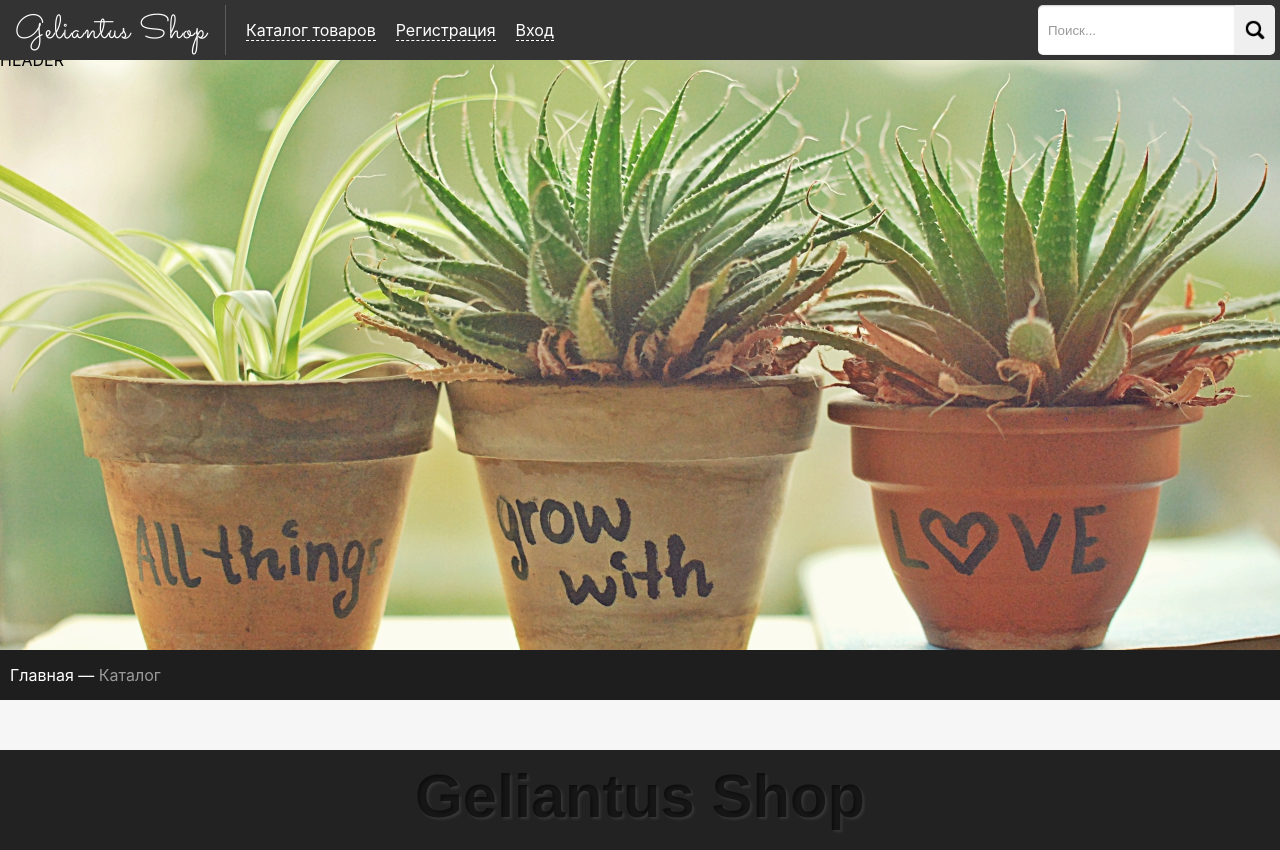
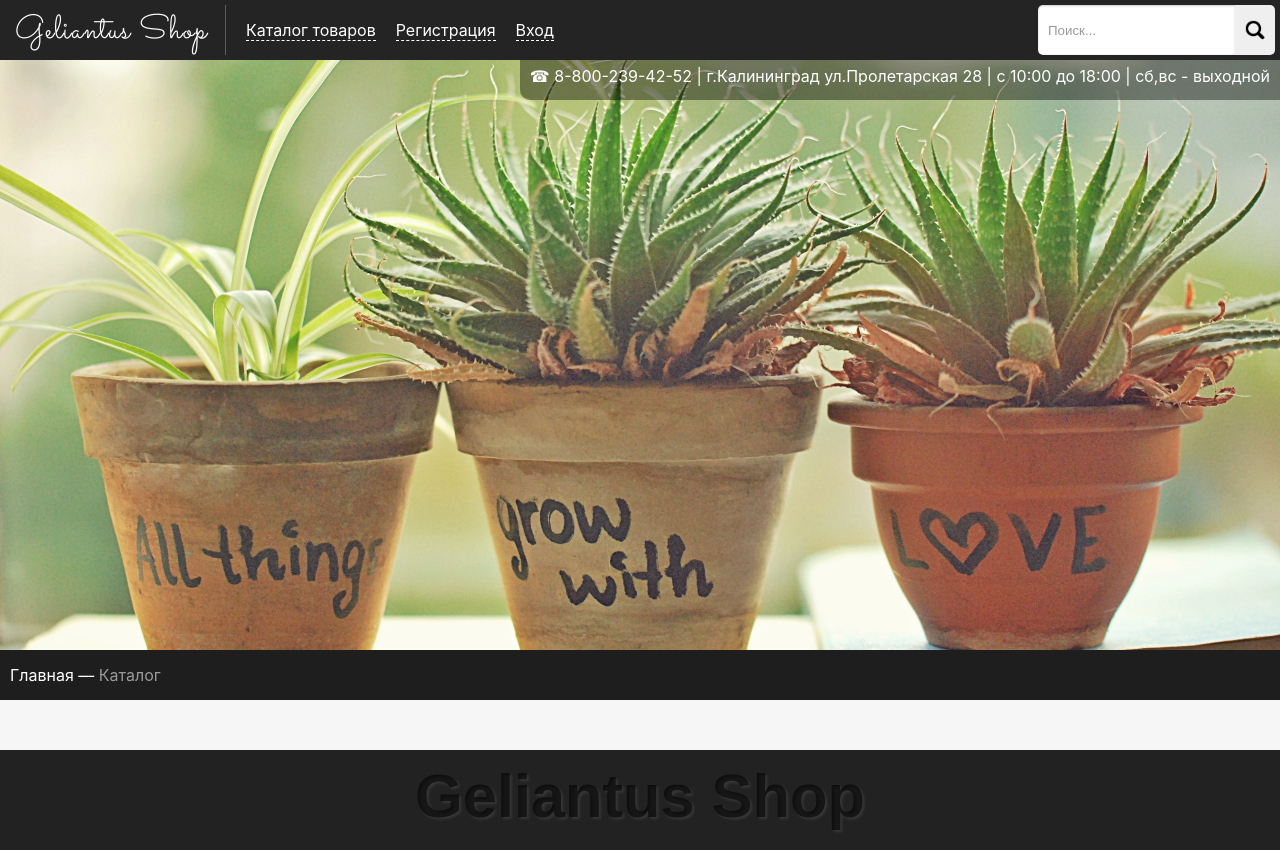
Before and after one commit to 89114835261/GeliantusShop, a React (Create React App) app: page /Product/1/1 in a window 1280 px wide. Built offline with nearby package versions, Linux system fonts and the light colour scheme.

Commit message:
Пофиксили еще некоторые баги. Добавили 1 блок в шапке, что бы позже сделать его динамическим. т.е. он будет только в том случае, если админ заполнит туда инфу

```diff
--- a/src/Component/Header/Header.js
+++ b/src/Component/Header/Header.js
@@ -4,8 +4,10 @@ import H from './Header.module.css';
 let Header = (props) => {
     return(
         <div className={H.header} >
-                    HEADER
-                </div>
+            <div className={H.infoBlock}>
+                <p>&#9742; 8-800-239-42-52 | г.Калининград ул.Пролетарская 28 | с 10:00 до 18:00 | сб,вс - выходной</p>
+            </div>
+        </div>
     );
 }
 
--- a/src/Component/Header/Header.module.css
+++ b/src/Component/Header/Header.module.css
@@ -1,8 +1,20 @@
 .header {
-    background-color: #d4ff9a;
     grid-area: header;
     background-image: url('./../../img/Header.jpg');
     background-repeat: no-repeat;
     background-size: 100%;
     background-position: bottom -100px right 0;
+    position: relative;
 }
+
+.infoBlock {
+    background-image: url('./../../img/opacityBlack.png');
+    border-radius: 0 0 0 10px;
+    color: #FFF;
+    white-space: nowrap;
+    height: 50px;
+    float: right;
+    margin: 0 0 0 15px;
+    text-align: center;
+    padding: 0 10px 0 10px;
+}
--- a/src/Component/HeaderMenu/HeaderMenu.module.css
+++ b/src/Component/HeaderMenu/HeaderMenu.module.css
@@ -1,7 +1,7 @@
 @import url('https://fonts.googleapis.com/css2?family=Sacramento&display=swap');
 
 .headerMenu {
-    background-color: #333333;
+    background-color: #242424;
     height: 50px;
     position: fixed;
     top: 0;
--- a/src/Component/NavBar/NavBar.js
+++ b/src/Component/NavBar/NavBar.js
@@ -33,7 +33,7 @@ let WayLine = (props) => {
                {props.catigories[changeUrl(s).slice(-1)].name}
                 </NavLink></>
                 } else if(s.slice(0, 8) == 'Product-') {
-                    return <NavLink className={N.navBar} to={changeUrl(s) + '/Description'}> > {props.product && props.product[0].name}</NavLink>
+                    return <NavLink className={N.navBar} to={changeUrl(s) + '/Description'}><>&nbsp;>&nbsp;</>{props.product && props.product[0].name}</NavLink>
                 } else if(s == Number) {
                     return;
                 } else return });
```
